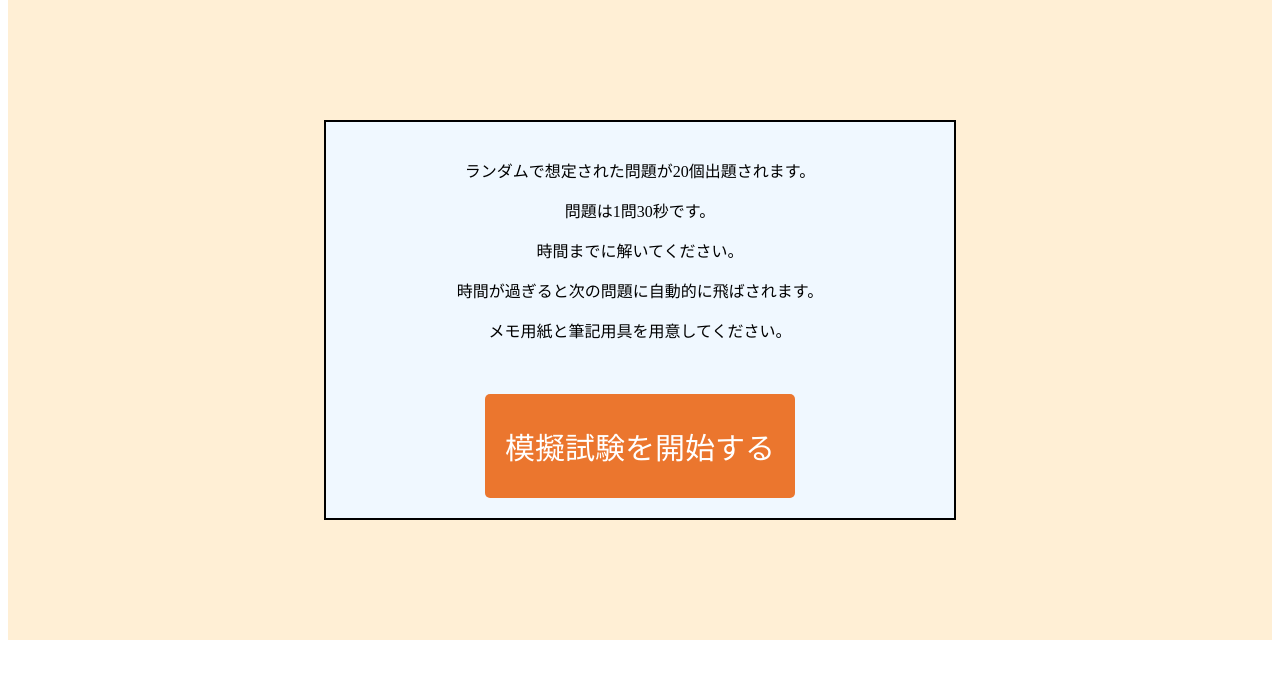
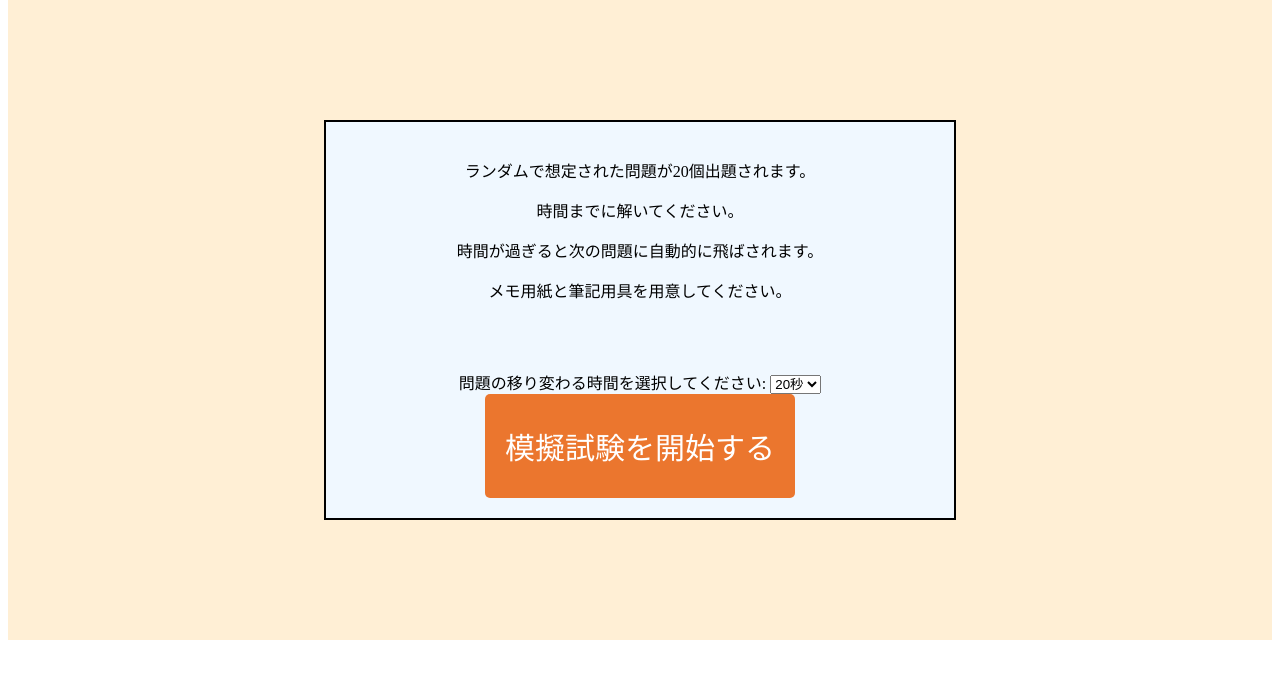
Before and after one commit to aoryui/Creative7, a PHP site: page /teststart.php in a window 1280 px wide. Shown: the part 117-800 px from the top of the page. Run offline with PHP 8.4, Linux system fonts and the light colour scheme.

Commit message:
テストスタート画面とtest.phpを変えました

```diff
--- a/frontend/teststart.php
+++ b/frontend/teststart.php
@@ -18,8 +18,6 @@ $_SESSION['selected_choice'] = [];
                 <div class="content">
                     <p>ランダムで想定された問題が20個出題されます。
                     <p></p>
-                       問題は1問30秒です。
-                    <p></p>
                        時間までに解いてください。
                     <p></p>
                        時間が過ぎると次の問題に自動的に飛ばされます。</p>
@@ -28,6 +26,12 @@ $_SESSION['selected_choice'] = [];
                 </div>
                 <div class="button-container">
                     <form method="post" action="test.php">
+                        <label for="interval">問題の移り変わる時間を選択してください:</label>
+                        <select name="interval" id="interval">
+                            <option value="20">20秒</option>
+                            <option value="30">30秒</option>
+                            <option value="60">60秒</option>
+                        </select>
                         <input type="hidden" name="displayed_questions" value='<?php echo json_encode($_SESSION['displayed_questions']); ?>'>
                         <input type="hidden" name="selected_choice" value='<?php echo json_encode($_SESSION['selected_choice']); ?>'>
                         <input type="submit" value="模擬試験を開始する">
```
Also changed, not shown: frontend/test.php (+6 -4 lines).
